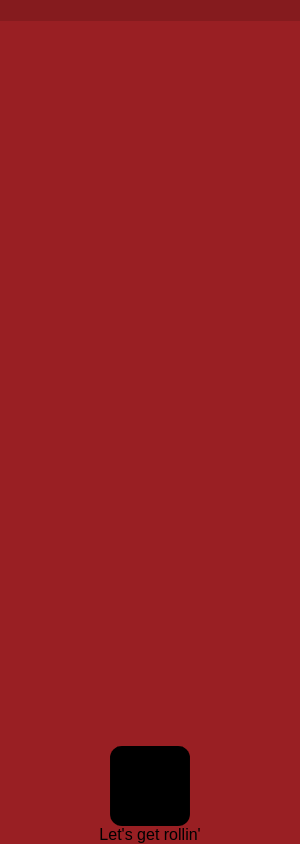
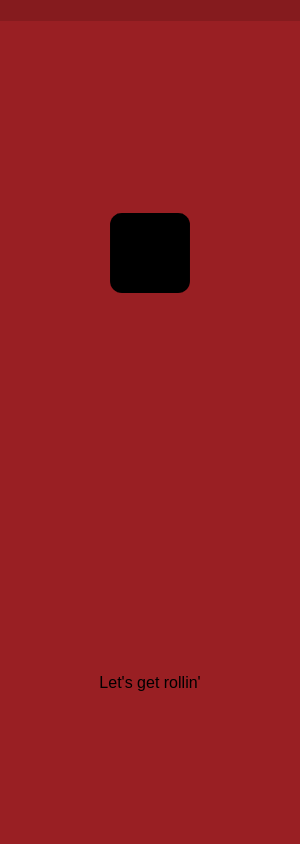
Before and after one commit to danjfreit/roll, an Electron app: page src/index.html in a window 300 px wide. Drawn offline with Linux system fonts and the light colour scheme.

Commit message:
Replace flexbox with grid

```diff
--- a/src/style.css
+++ b/src/style.css
@@ -22,12 +22,26 @@ body {
     width: 100%;
     height: 100vh;
 
-    display: flex;
+    display: grid;
+    grid-template-columns: auto;
+    grid-template-rows: 60% auto;
+    grid-template-areas:
+        "upper"
+        "lower";
+    grid-gap: 1em;
+
+    justify-items: center;
     align-items: center;
-    justify-content: flex-end;
-    flex-direction: column;
+}
+
+.roll-btn {
+    align-self: end;
 }
 
 .roll-icon {
     height: 5em;
 }
+
+.roll-options {
+    align-self: start;
+}
```
